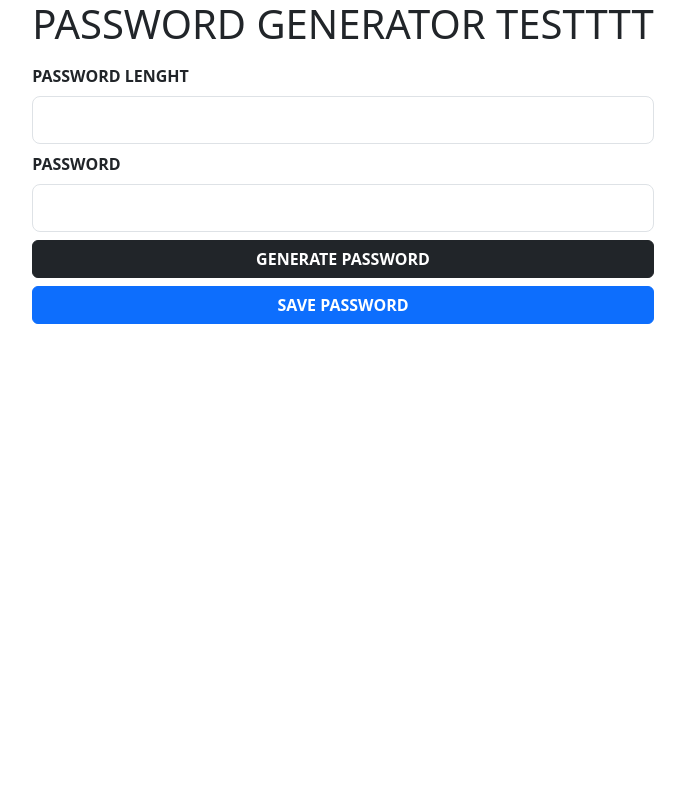
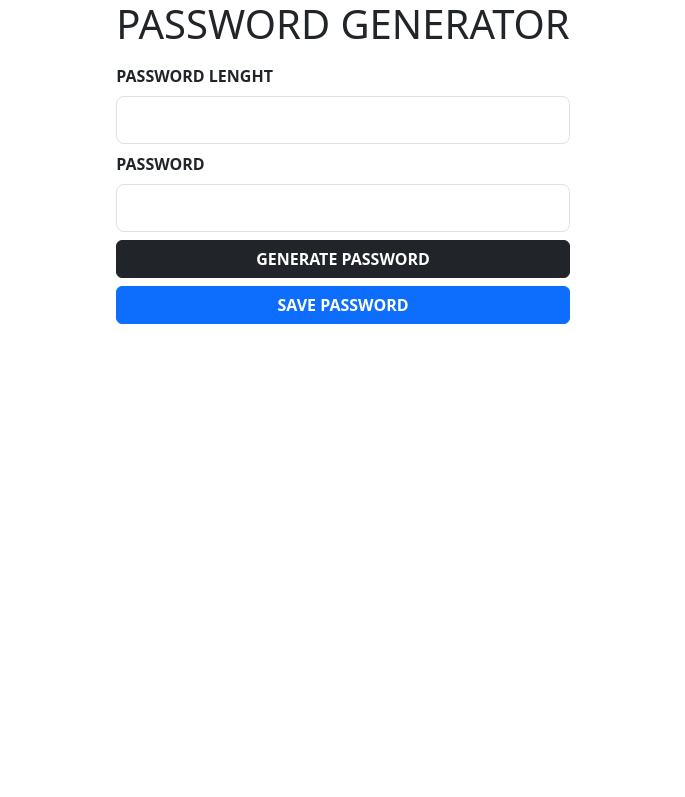
Before and after one commit to Blindheroes/password-generator, a plain HTML site: page index.html in a window 1280 px wide. Shown: the top 797 px of the page, without its empty margins (297-982 px from the left). Drawn offline with nearby package versions, Linux system fonts and the light colour scheme.

Commit message:
moga2 berhasil

```diff
--- a/index.html
+++ b/index.html
@@ -15,7 +15,7 @@
 
     <div class="container d-flex justify-content-center align-item-center min-vh-100">
         <div class="d-flex flex-column">
-            <h1>PASSWORD GENERATOR TESTTTT</h1>
+            <h1>PASSWORD GENERATOR </h1>
 
             <div class="d-flex flex-column gap-2 mt-2  ">
                 <label for="passLenght" class="text-uppercase  fw-bold">password lenght</label>
--- a/index.js
+++ b/index.js
@@ -5,8 +5,7 @@ let passwordLenght = document.getElementById("passLenght")
 
 
 function generatePass(len) {
-    // console.log(password.val)
-    // console.log(passwordLenght.textContent)
+
 
     const upperAlphabet = "ABCDEFGHIJKLMNOPQRSTUVWXYZ"
     const lowerAlphabet = "abcdefghijklmnopqrstuvwxyz"
```
